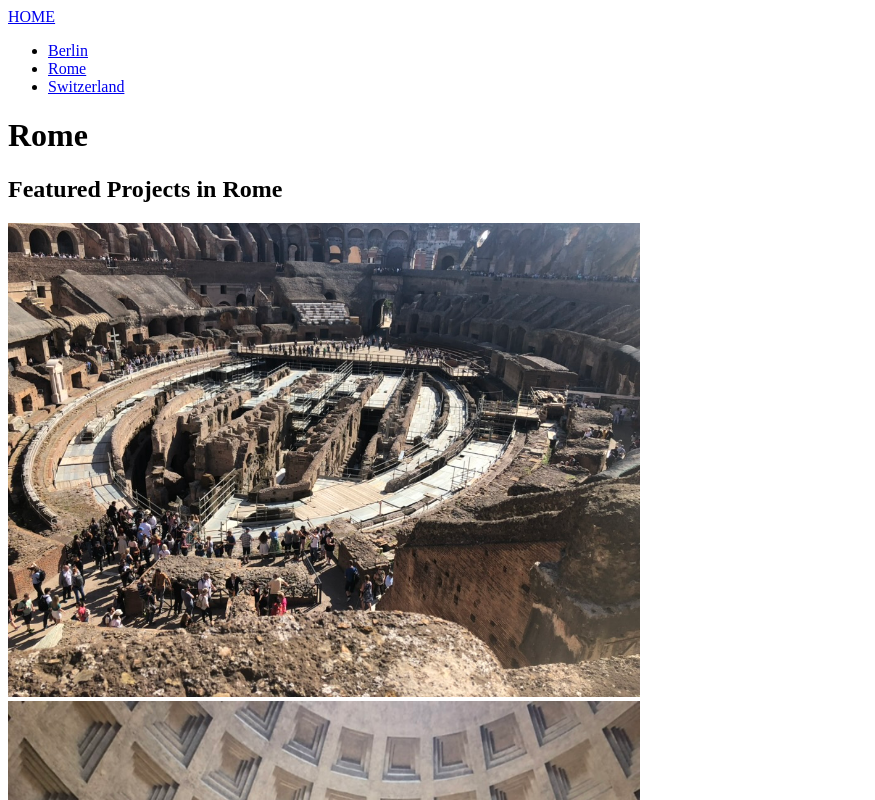
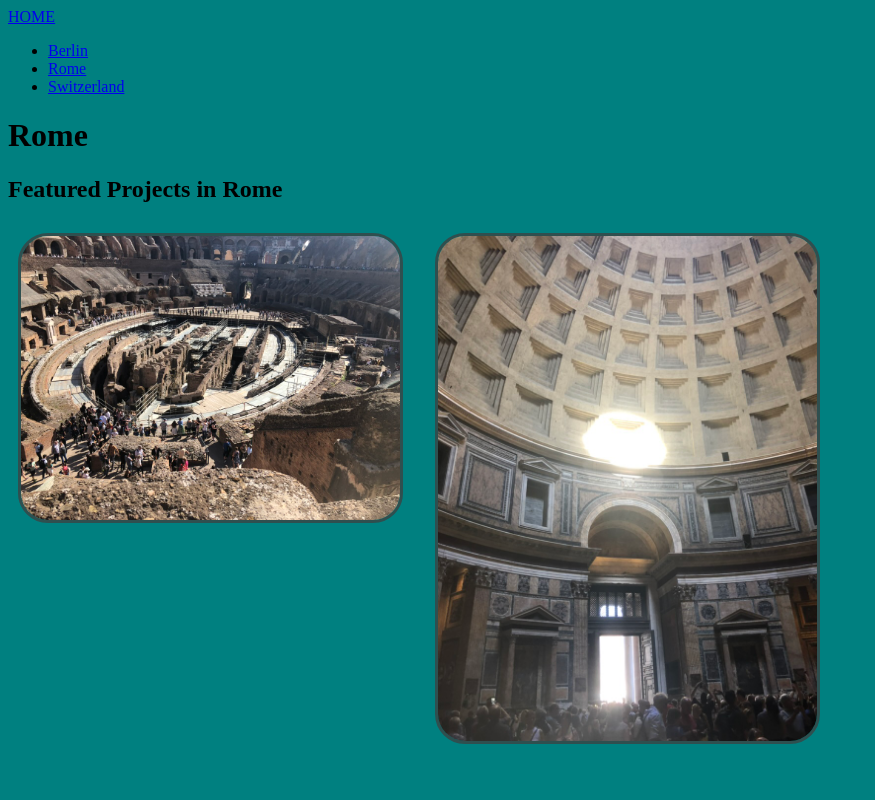
Before and after one commit to ijaftergut/architecture, a React (Vite) app: page /#/Rome in a window 1280 px wide. Shown: the top 800 px of the page, without its empty margins (0-875 px from the left). Built offline with nearby package versions, Linux system fonts and the light colour scheme.

Commit message:
added hover and set images by hand

```diff
--- a/src/App.css
+++ b/src/App.css
@@ -1,4 +1,6 @@
-
+body{
+  background-color: teal;
+}
 .project-showcase {
   width: 100%;
   overflow: hidden;
@@ -30,10 +32,51 @@ border-color: none;
 background-color: white;
 }
 
-.image{
-  max-width: 50%;
-  transition: max-width 0.3s ease-in-out;
+.image-container {
+  position: relative;
+  display: flex;
+  flex-wrap: wrap;
 }
-.image:hover{
+
+.image {
+  position: absolute;
+  margin: 10px;
+  border-radius: 30px;
+  width: 30%;
+  transition: transform 2s ease-in-out, opacity 2s ease-in-out;;
+  border: darkslategrey solid 3px;
+}
+
+.image:hover {
+  z-index: 1;
+  opacity: .7;
+  border-radius: 30px;
   transform: scale(1.1);
+  border: black double 3px;
 }
+
+.image:nth-child(2) {
+  left: 33%;
+}
+
+.image:nth-child(3) {
+  left: 66%;
+}
+.image:nth-child(4) {
+  left: 0%;
+  margin-top: 48%;
+}
+
+.image:nth-child(5) {
+  left: 33%;
+  margin-top: 48%;
+}
+.image:nth-child(6) {
+  left: 66%;
+  margin-top: 48%;
+}
+
+.image:nth-child(7) {
+  left: 0%;
+  margin-top: 93%;
+}
--- a/src/Berlin.jsx
+++ b/src/Berlin.jsx
@@ -4,8 +4,7 @@ import './App.css';
 
 
 function Berlin() {
-    const berlinImages = ['./JudiscesMuseumBerlin.png', './NeuseMuseumBerlin.png', 'Berlin.png' ];
-
+  const berlinImages = ['./JudiscesMuseumBerlin.png', './NeuseMuseumBerlin.png', './Berlin.png'];
 
   return (
     <>
@@ -13,13 +12,14 @@ function Berlin() {
       <section>
         <h2>Featured Projects in Berlin</h2>
         <div className='image-container'>
-              {berlinImages.map((berlinImages, index) => (
-                <img className='image' src={berlinImages} alt={`Project ${index + 1}`} />
+          {berlinImages.map((berlinImage, index) => (
+            <img className='image' src={berlinImage} alt={`Project ${index + 1}`} key={index} />
           ))}
         </div>
       </section>
     </>
-    )
+  );
 }
 
+
   export default Berlin
--- a/src/Rome.jsx
+++ b/src/Rome.jsx
@@ -10,13 +10,11 @@ function Rome() {
         <h1>Rome</h1>
           <section>
           <h2>Featured Projects in Rome</h2>
-            <div>
-              {romeImages.map((image, index) => (
-                <div>
-                  <img className='image' src={image} alt={`Project ${index + 1}`} />
-                </div>
-              ))}
-            </div>
+          <div className='image-container'>
+          {romeImages.map((romeImages, index) => (
+            <img className='image' src={romeImages} alt={`Project ${index + 1}`} key={index} />
+          ))}
+        </div>
         </section>
         </>
     )
--- a/src/Switzerland.jsx
+++ b/src/Switzerland.jsx
@@ -10,12 +10,11 @@ function Switzerland() {
         <h1>Switzerland</h1>
           <section>
           <h2>Featured Projects in Switzerland</h2>
-            <div>
-              {switzerlandImages.map((image, index) => (
-                <div>
-                  <img className='image' src={image} alt={`Project ${index + 1}`} />
-                </div>
-              ))}</div>
+          <div className='image-container'>
+          {switzerlandImages.map((switzerlandImages, index) => (
+            <img className='image' src={switzerlandImages} alt={`Project ${index + 1}`} key={index} />
+          ))}
+        </div>
         </section>
         </>
     )
```
Lines whose indentation alone changed are shown as unchanged.
